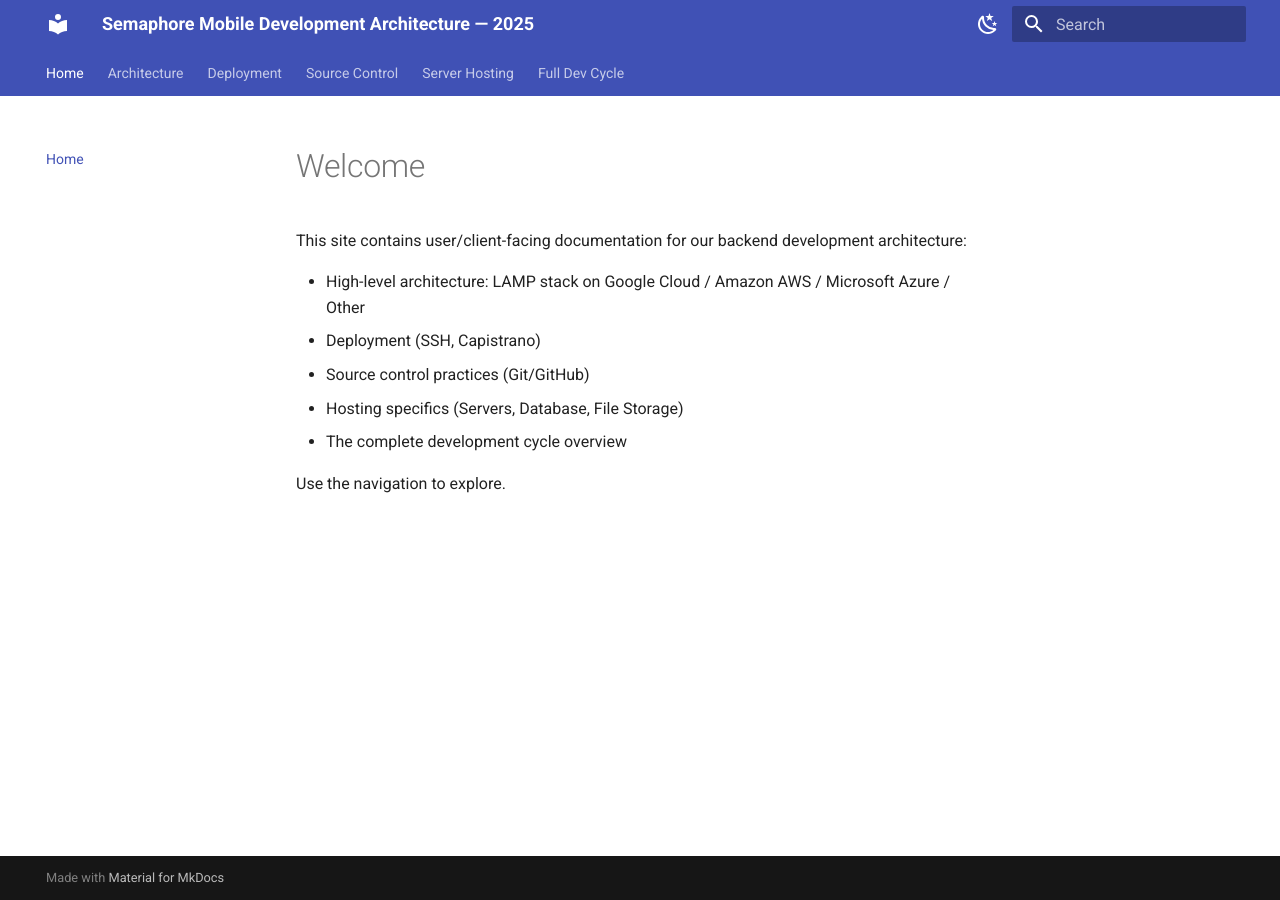
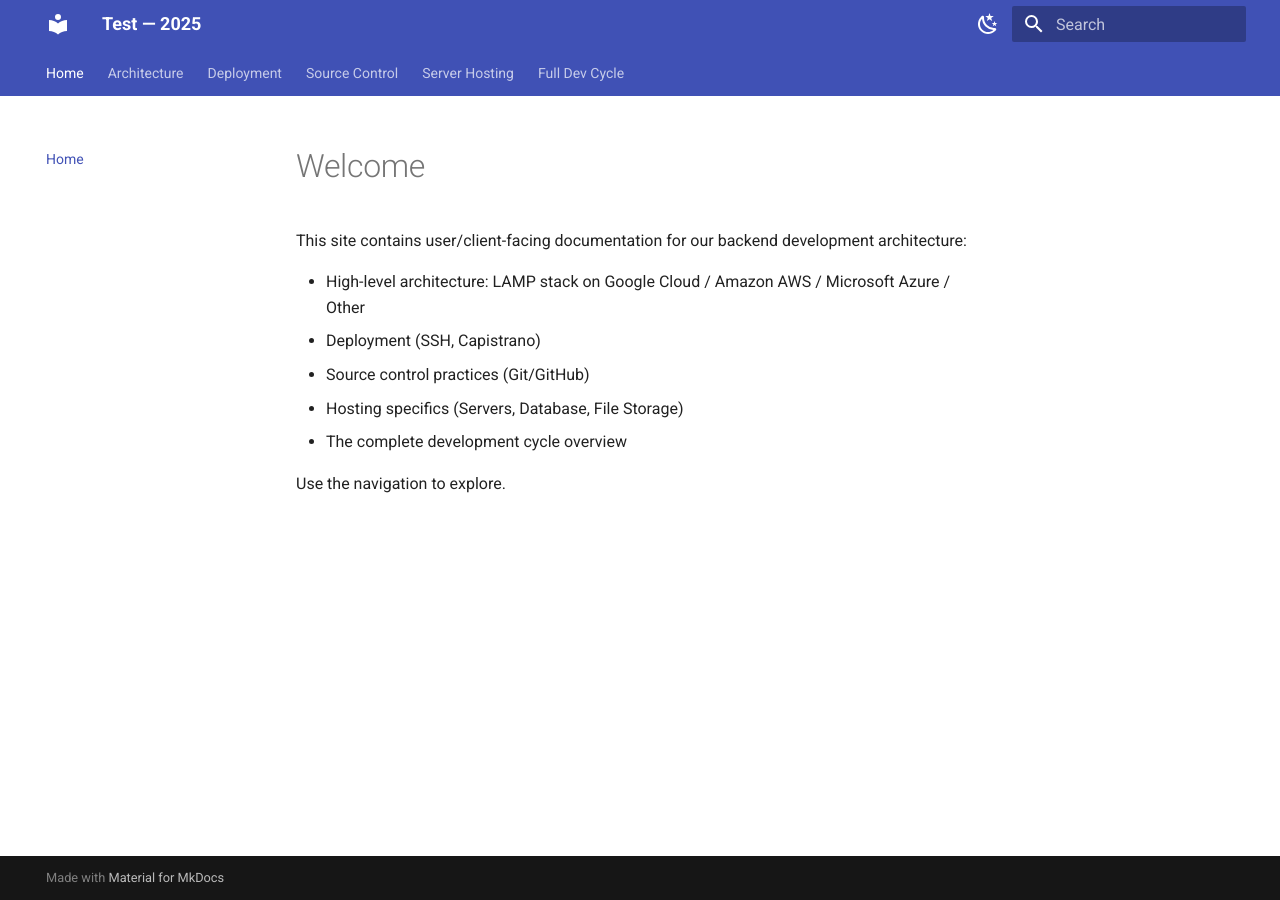
Before and after one commit to semaphoremobile/Semaphore-Development-Docs, an MkDocs documentation site: the page built from docs/index.md, in a window 1280 px wide. Built offline with MkDocs 1.6.1 and Material for MkDocs 9.7.7, drawn with Linux system fonts in a browser that asks for light colours.

Commit message:
test: confirm Pages is deploying latest build

```diff
--- a/mkdocs.yml
+++ b/mkdocs.yml
@@ -1,4 +1,4 @@
-site_name: Semaphore Mobile Development Architecture — 2025
+site_name: Test — 2025
 site_description: Client Documentation
 theme:
   name: material
```
